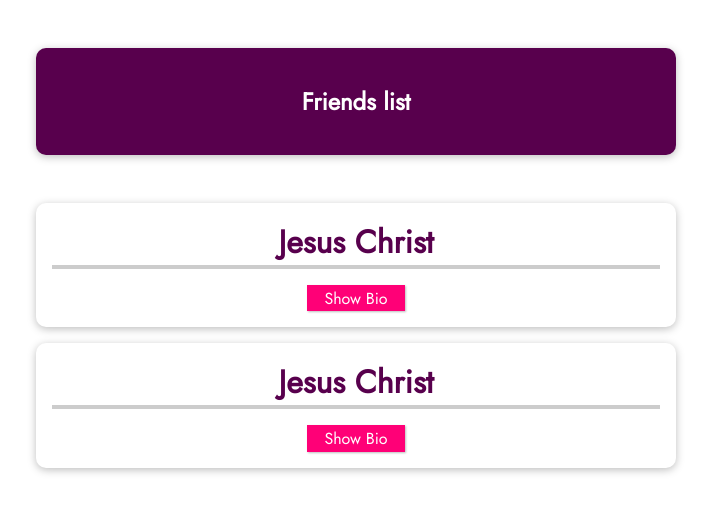
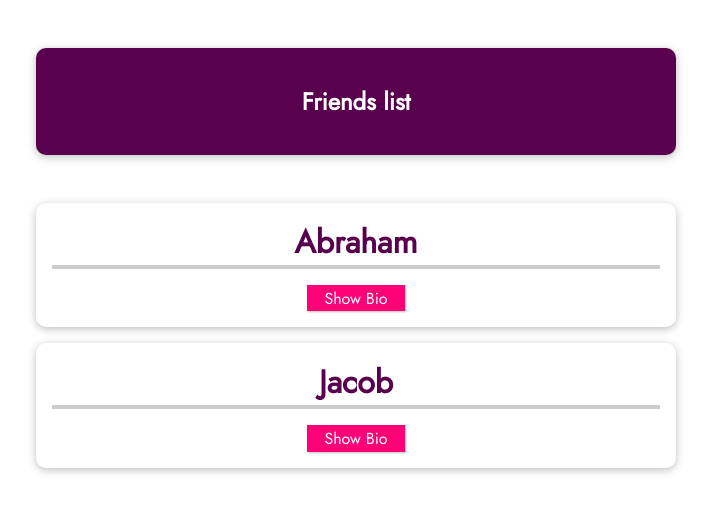
Before and after one commit to rubenanapu/vue, a Vue app in the folder section-7-vue-project/: page / in a window 1280 px wide. Shown: the top 512 px of the page, without its empty margins (284-995 px from the left). Built offline with nearby package versions, Linux system fonts and the light colour scheme.

Commit message:
Added props (properties) to FriendContact.vue and passing it through <friend-contact prop-name="propValue" />

```diff
--- a/section-7-vue-project/src/App.vue
+++ b/section-7-vue-project/src/App.vue
@@ -2,8 +2,8 @@
   <section>
     <header><h1>Friends list</h1></header>
     <ul>
-      <friend-contact />
-      <friend-contact />
+      <friend-contact first-name="Abraham" person-bio="Father of Faith" />
+      <friend-contact first-name="Jacob" person-bio="Israel" />
     </ul>
   </section>
 </template>
--- a/section-7-vue-project/src/components/FriendContact.vue
+++ b/section-7-vue-project/src/components/FriendContact.vue
@@ -1,13 +1,14 @@
 <template>
   <li>
-    <h2>{{ friend.name }}</h2>
+    <h2>{{ firstName }}</h2>
     <button @click="toggleBio">{{ isVisible ? "Hide" : "Show" }} Bio</button>
-    <p v-if="isVisible">{{ friend.bio }}</p>
+    <p v-if="isVisible">{{ personBio }}</p>
   </li>
 </template>
 
 <script>
 export default {
+  props: ["firstName", "personBio"], // Can be passed like first-name and peron-bio when calling <friend-contact />
   data() {
     return {
       isVisible: false,
@@ -21,6 +22,7 @@ export default {
   methods: {
     toggleBio() {
       this.isVisible = !this.isVisible;
+      // We can now use props (properties): this.firstName
     },
   },
 };
```
